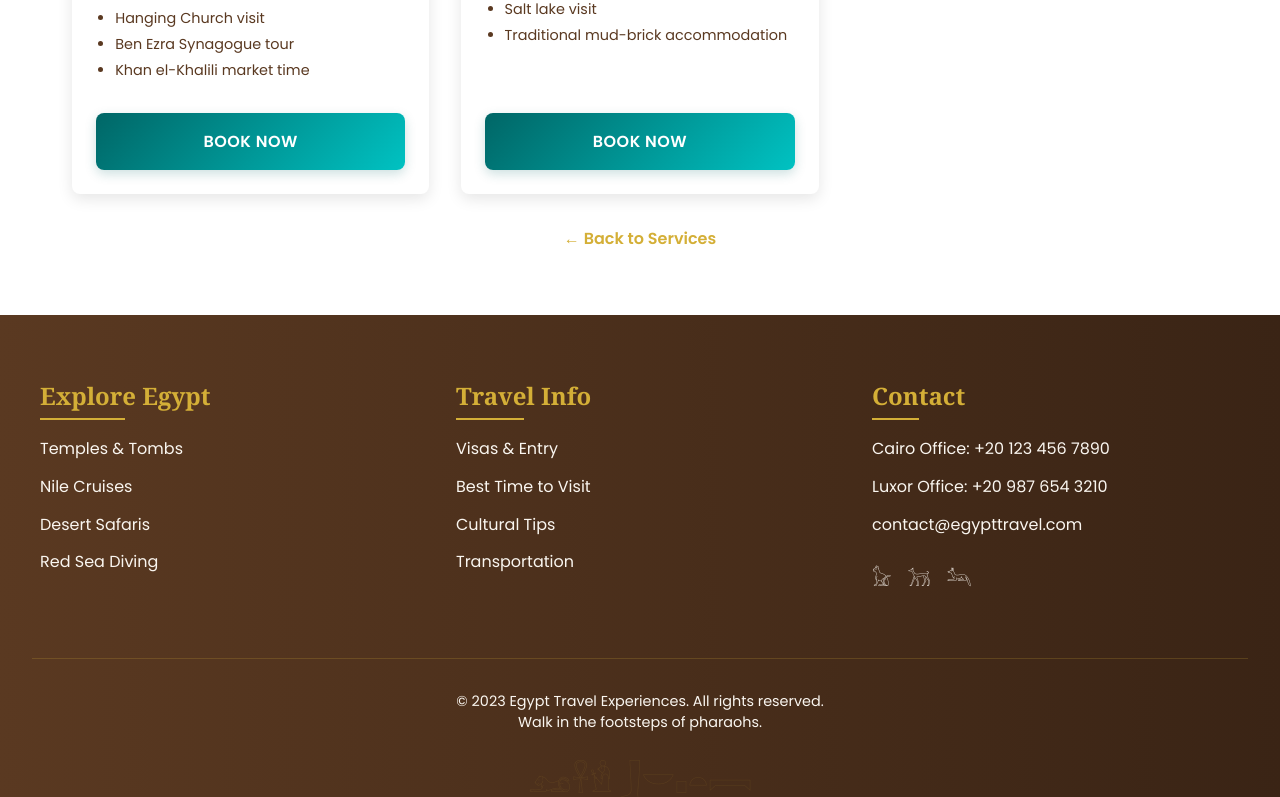
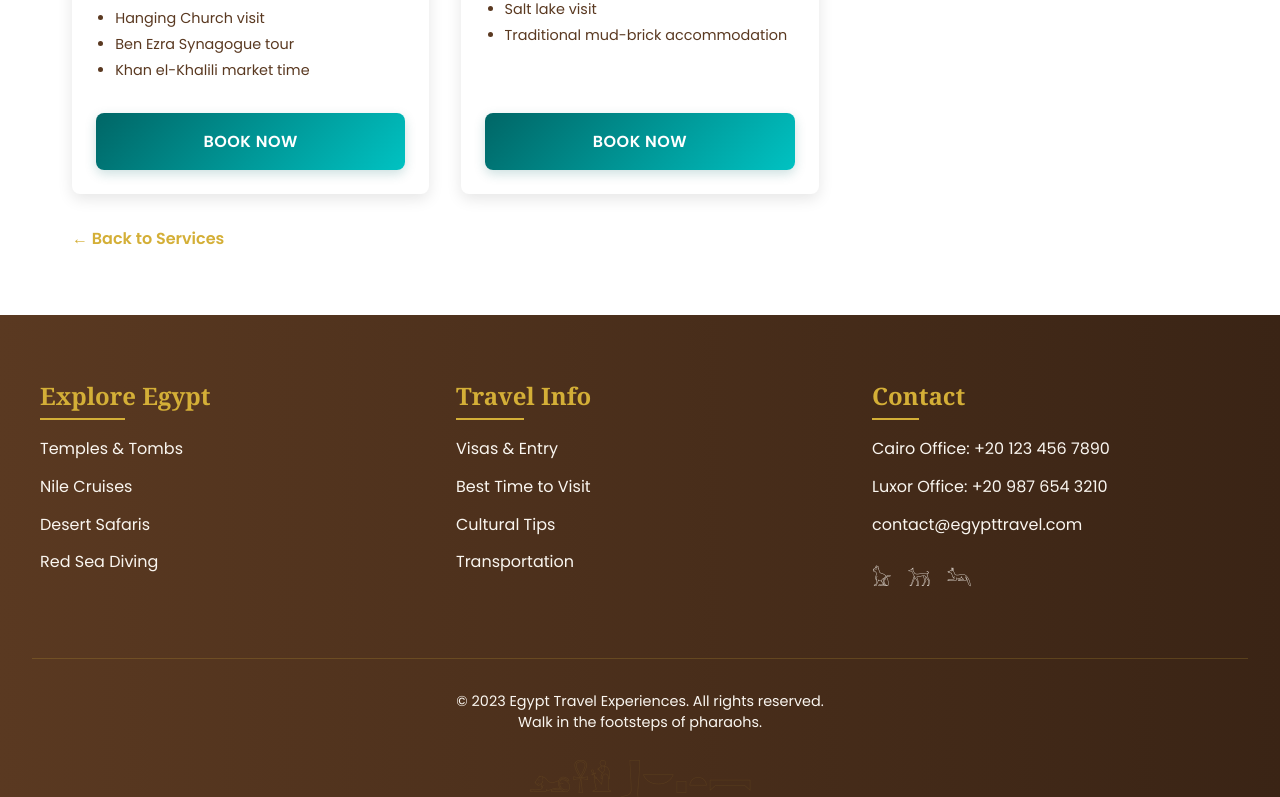
Before and after one commit to salmaa2005/Egyptour, a React (Create React App) app: page /guided-tours in a window 1280 px wide. Shown: the part 3213-4010 px from the top of the page. Built offline with nearby package versions, Linux system fonts and the light colour scheme.

Commit message:
fixed back to services button styling

```diff
--- a/src/routes/OurServices.css
+++ b/src/routes/OurServices.css
@@ -155,6 +155,7 @@
   display: inline-block;
   position: relative;
   transition: color 0.3s ease;
+  width: fit-content;
 }
 
 .service-link::after {
--- a/src/routes/ServicePage.css
+++ b/src/routes/ServicePage.css
@@ -124,32 +124,69 @@
 }
 
 .back-link {
-  display: inline-flex; /* Changed to inline-flex */
+  display: inline-flex;
   margin-top: 2rem;
   color: #5a3921;
   text-decoration: none;
   font-weight: 600;
   transition: color 0.3s ease;
   position: relative;
-  justify-content: center; /* Center if needed */
-  width: auto; /* Explicitly set width */
+  justify-content: center;
+  width: auto;
 }
 
 .back-link::after {
   content: "";
   position: absolute;
-  width: calc(100% - 2rem); /* Adjust for padding if any */
+  width: 100%;
   height: 2px;
   bottom: -4px;
-  left: 50%; /* Center the underline */
-  transform: translateX(-50%) scaleX(0); /* Center and transform */
-  transform-origin: center;
+  left: 0;
   background: linear-gradient(90deg, #d4af37 0%, #008080 100%);
+  transform: scaleX(0);
   transition: transform 0.3s ease;
+  transform-origin: right;
+}
+
+.back-link:hover {
+  color: #008080;
 }
 
 .back-link:hover::after {
-  transform: translateX(-50%) scaleX(1); /* Center and expand */
+  transform: scaleX(1);
+  transform-origin: left;
+}
+
+.service-link {
+  color: #d4af37;
+  text-decoration: none;
+  font-weight: 600;
+  display: inline-block;
+  position: relative;
+  transition: color 0.3s ease;
+  width: fit-content;
+}
+
+.service-link::after {
+  content: "";
+  position: absolute;
+  width: 100%;
+  height: 2px;
+  bottom: -4px;
+  left: 0;
+  background: linear-gradient(90deg, #d4af37 0%, #008080 100%);
+  transform: scaleX(0);
+  transition: transform 0.3s ease;
+  transform-origin: right;
+}
+
+.service-link:hover {
+  color: #008080;
+}
+
+.service-link:hover::after {
+  transform: scaleX(1);
+  transform-origin: left;
 }
 
 /* Responsive adjustments */
```
